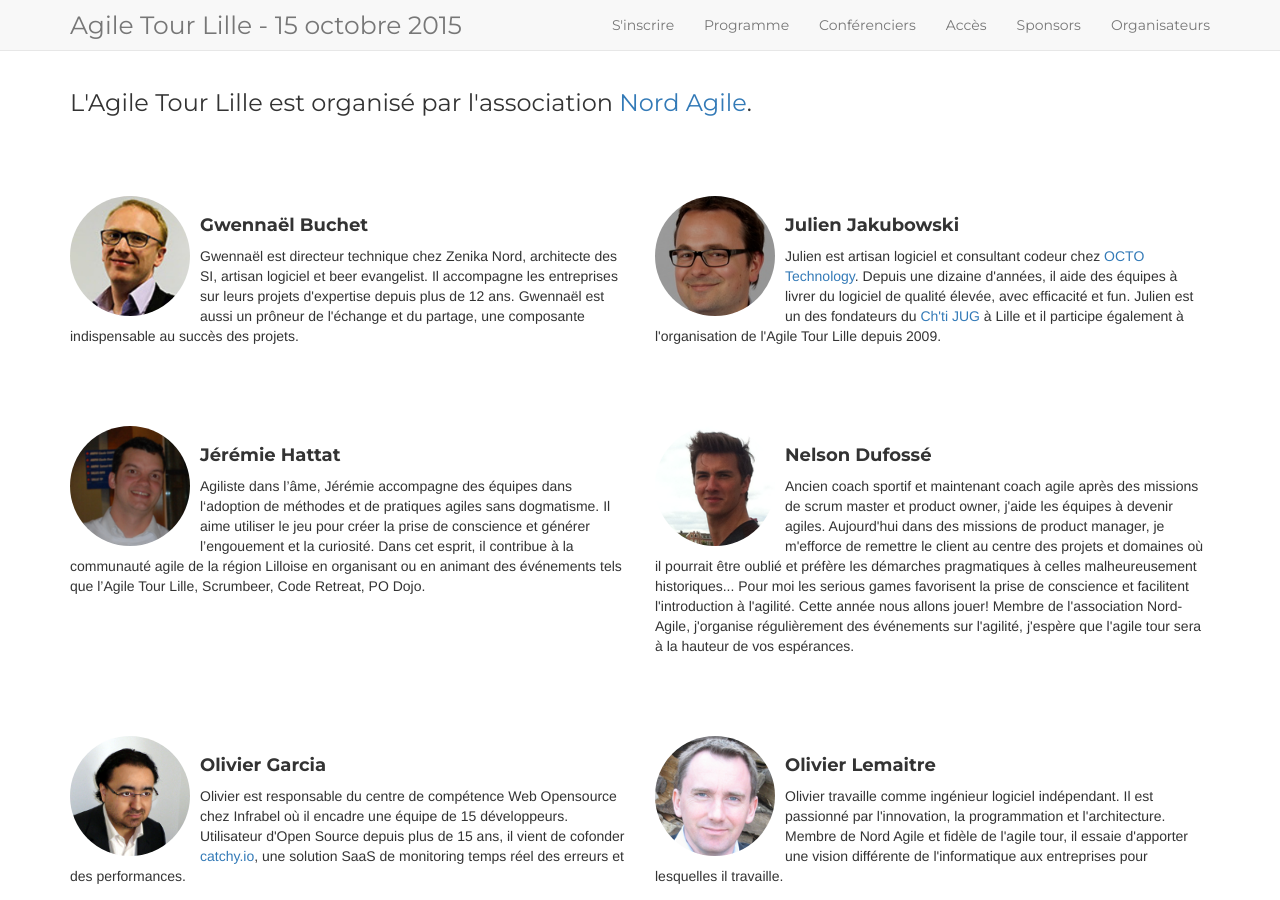
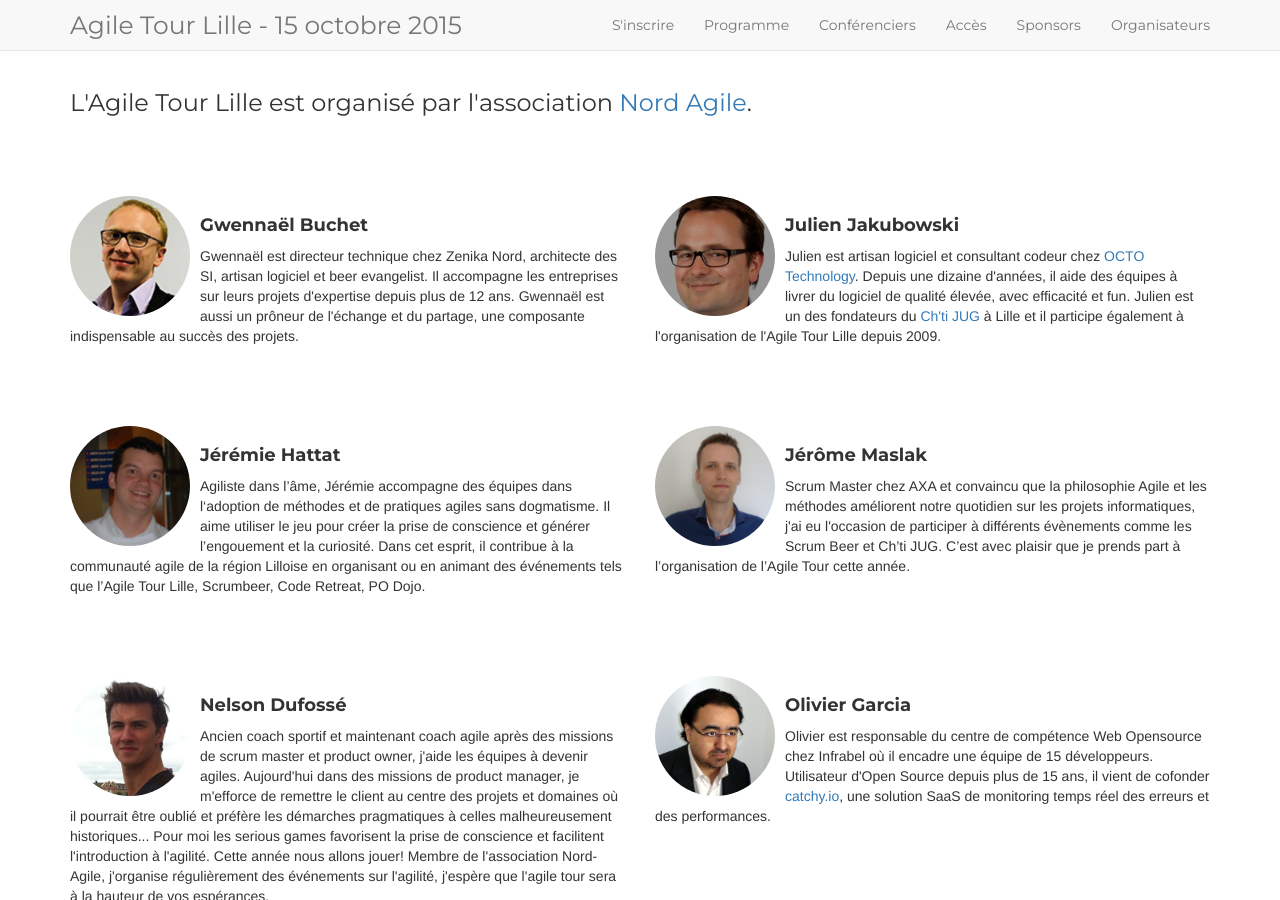
Before and after one commit to jak78/agile-tour-lille-2017, a Jekyll site: the page built from 99-orga.html, in a window 1280 px wide and 900 px high. Built offline with Jekyll 4.4.1, drawn with Linux system fonts in a browser that asks for light colours; nearby versions of some CDN libraries.

Commit message:
add Jerome bio

```diff
--- a/_data/orga.yml
+++ b/_data/orga.yml
@@ -37,3 +37,8 @@
 - name: Thomas De Clercq
   bio: ""
   photo: thomas_de_clercq.jpg
+- name: Jérôme Maslak
+  bio: Scrum Master chez AXA et convaincu que la philosophie Agile et les méthodes améliorent notre quotidien sur les projets informatiques,
+    j'ai eu l'occasion de participer à différents évènements comme les Scrum Beer et Ch’ti JUG.
+    C’est avec plaisir que je prends part à l’organisation de l’Agile Tour cette année.
+  photo: jerome_maslak.jpg
```
Also changed, not shown: img/orga/jerome_maslak.jpg (added).
